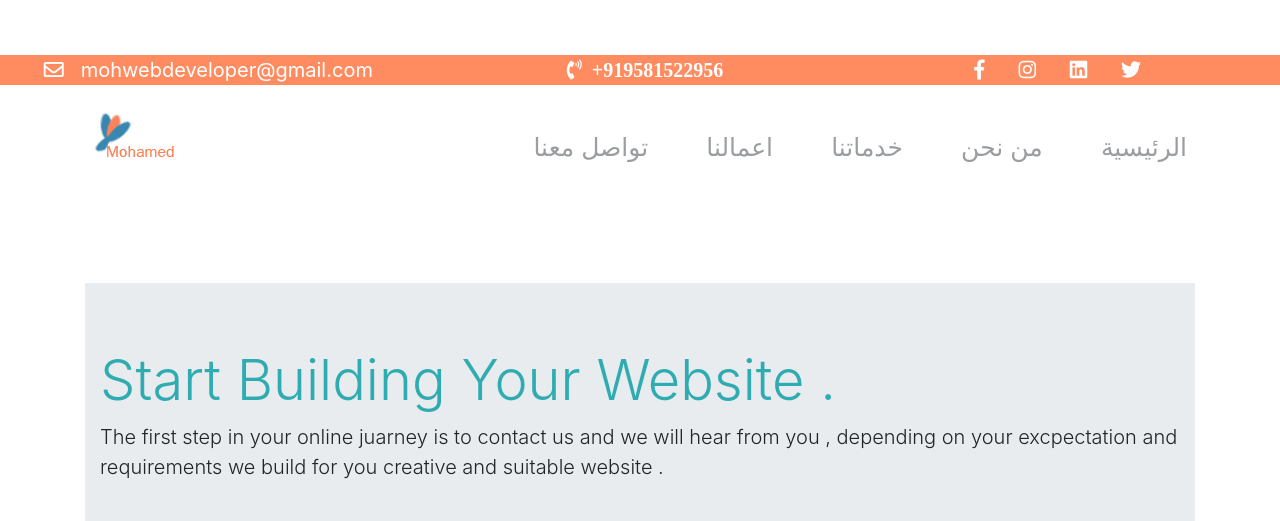
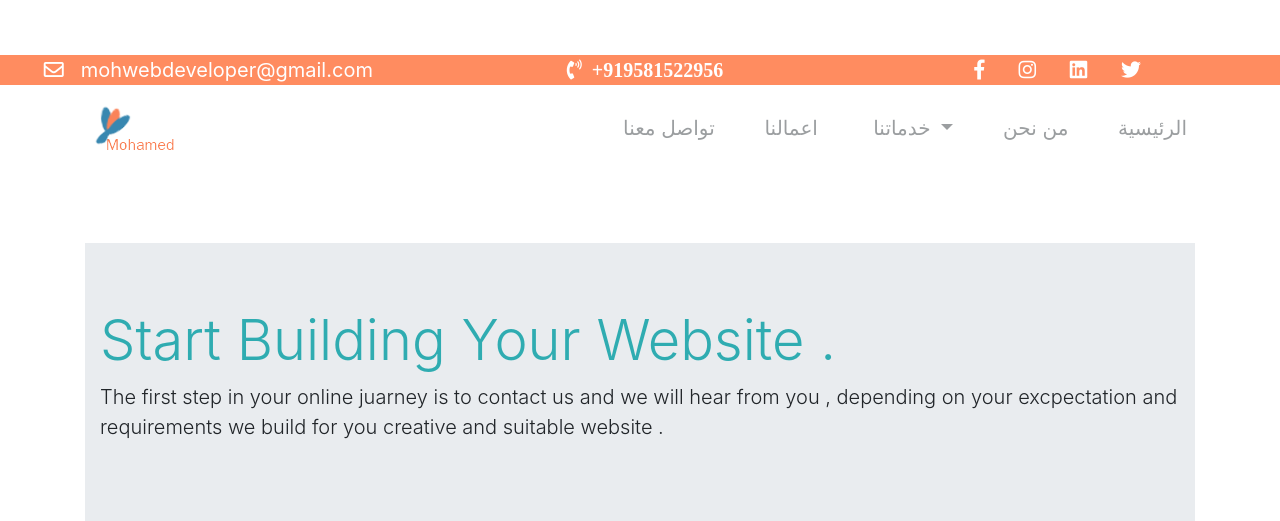
Before and after one commit to msuleiman97/my-website-dynamic, a Django app: page /contact/ in a window 1280 px wide. Shown: the top 521 px of the page. Run offline with Django 3.2, Linux system fonts and the light colour scheme; some libraries are stand-ins or nearby versions.

Commit message:
added dropdown to navbar

```diff
--- a/personal/static/personal/css/StyleSheet.css
+++ b/personal/static/personal/css/StyleSheet.css
@@ -80,12 +80,20 @@ body{
 /* navbar style */
 nav a{
     color: #9b9ea0;
-    font-size: 25px;
+    font-size: 20px;
 }
 nav a:hover{
     color: #ff8c60;
 
 }
+.light-col {
+    color: #9b9ea0;
+}
+
+a:hover.lhover { /* orang color hover */
+    color:  #ff8c60;
+}
+
 .light-dark{
     background-color:  #ff8c60;
 }
--- a/personal/templates/personal/header.html
+++ b/personal/templates/personal/header.html
@@ -35,7 +35,7 @@
     </div>
     <div class="col-sm phone-top ">
 
-     <center><i class="fas fa-phone-volume ">&nbsp;&nbsp;+919581522956</i></center>
+     <center><i class="fas fa-phone-volume">&nbsp;&nbsp;+919581522956</i></center>
 </div>
     <div class="col-sm white-col float-right socal-top">
    <center> <a href="https://www.facebook.com/mohwebdeveloper1/?modal=admin_todo_tour" target="blank"><i class="fab fa-facebook-f white-col"></i></a> &nbsp;&nbsp;&nbsp;&nbsp;
@@ -55,7 +55,7 @@
 <!--nav -->
     <nav class="navbar navbar-expand-lg  bg-white black-col" id="mainNav">
       <div class="container">
-        <a class="navbar-brand js-scroll-trigger non-uper" href={% url "index" %}><img src="{% static "personal/img/logo.png" %}" alt="logo"></a>
+        <a class="navbar-brand js-scroll-trigger non-uper" href={% url "index" %}><img src="{% static "personal/img/logo60X100.png" %}" alt="logo"></a>
         <button class="navbar-toggler navbar-toggler-right light-dark white-col" type="button" data-toggle="collapse" data-target="#navbarResponsive" aria-controls="navbarResponsive" aria-expanded="false" aria-label="Toggle navigation">
           Menu
           <i class="fas fa-bars"></i>
@@ -69,7 +69,17 @@
               <a class="nav-link js-scroll-trigger" href={% url "portfolio" %}>&nbsp;&nbsp;&nbsp;&nbsp;&nbsp;&nbsp;اعمالنا</a>
             </li>
             <li class="nav-item">
-              <a class="nav-link js-scroll-trigger" href={% url "services" %}>&nbsp;&nbsp;&nbsp;&nbsp;&nbsp;&nbsp;خدماتنا</a>
+      <li class="nav-item dropdown">
+        <a class="nav-link dropdown-toggle" href="#" id="navbarDropdownMenuLink" data-toggle="dropdown" aria-haspopup="true" aria-expanded="false">&nbsp;&nbsp;&nbsp;&nbsp;&nbsp;&nbsp;
+          خدماتنا
+        </a>
+        <div class="dropdown-menu dropdown-menu-righ  " aria-labelledby="navbarDropdownMenuLink" >
+         <center> <a class="dropdown-item light-col lhover float-right" href="#">تصميم صفحات</a></center>
+         <center><a class="dropdown-item light-col lhover" href="#">تطوير مواقع</a></center>
+         <center><a class="dropdown-item light-col lhover" href="#">تسويق إلكتروني</a></center>
+        </div>
+      </li>
+
             </li>
             <li class="nav-item">
               <a class="nav-link js-scroll-trigger" href={% url "about" %}>&nbsp;&nbsp;&nbsp;&nbsp;&nbsp;&nbsp;من نحن </a>
```
Also changed, not shown: personal/static/personal/img/logo.png (deleted), personal/static/personal/img/logo60X100.png (added), static/personal/img/logo.gif (deleted), static/personal/img/logo.png (deleted).
